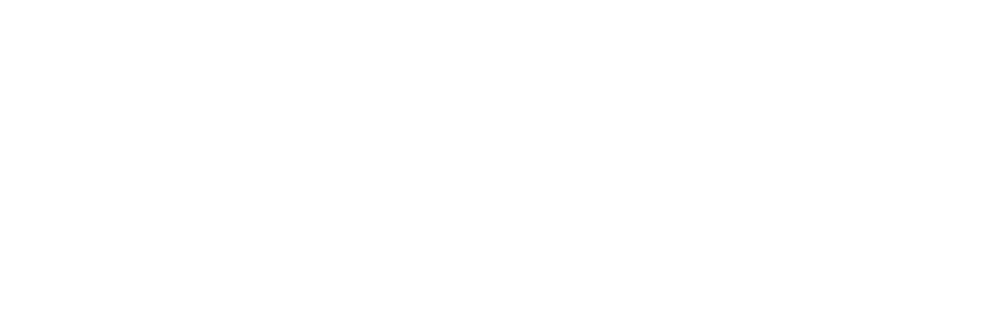
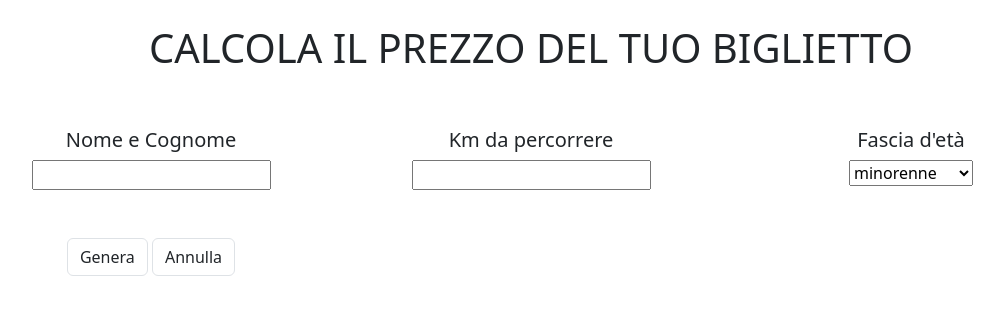
Before and after one commit to giovannimegliola/js-biglietto-treno-form, a plain HTML site: page index.html in a window 1280 px wide. Shown: the whole page, without its empty margins (109-1113 px from the left). Drawn offline with nearby package versions, Linux system fonts and the light colour scheme.

Commit message:
created the input form in html

```diff
--- a/index.html
+++ b/index.html
@@ -9,8 +9,36 @@
 </head>
 <body>
 
+  <main>
 
+    <!--form input-->
+    <h1 class="text-center text-uppercase mt-4">calcola il prezzo del tuo biglietto</h1>
+    <div class="container text-center">
+        <div class="row">
+            <div class="col-md-4 mt-4">
+                <h5 class="mt-4"> Nome e Cognome</h5><input type="text" name="full_name" id="full_name" placeholder="">
+            </div>
+            <div class="col-md-4 mt-4">
+                <h5 class="mt-4">Km da percorrere</h5><input type="text" name="km" id="km" placeholder="">
+            </div>
+            <div class="col-md-4 mt-4">
+                <h5 class="mt-4">Fascia d'età</h5>
+                <select name="age" id="age">
+                    <option value="0">minorenne</option>
+                    <option value="1">maggiorenne</option>
+                    <option value="2">over65</option>
+                </select>
+            </div>
 
+            <!--button genera e annulla-->
+            <div class="col-md-4 mt-4">
+                <button id="submit" type="button" class="btn mt-4 border">Genera</button>
+                <button type="button" class="btn mt-4 border">Annulla</button>
+            </div>
+        </div>
+    </div>
+
+  </main>
 
   <script type="text/javascript" src="js/script.js"></script>
 </body>
```
